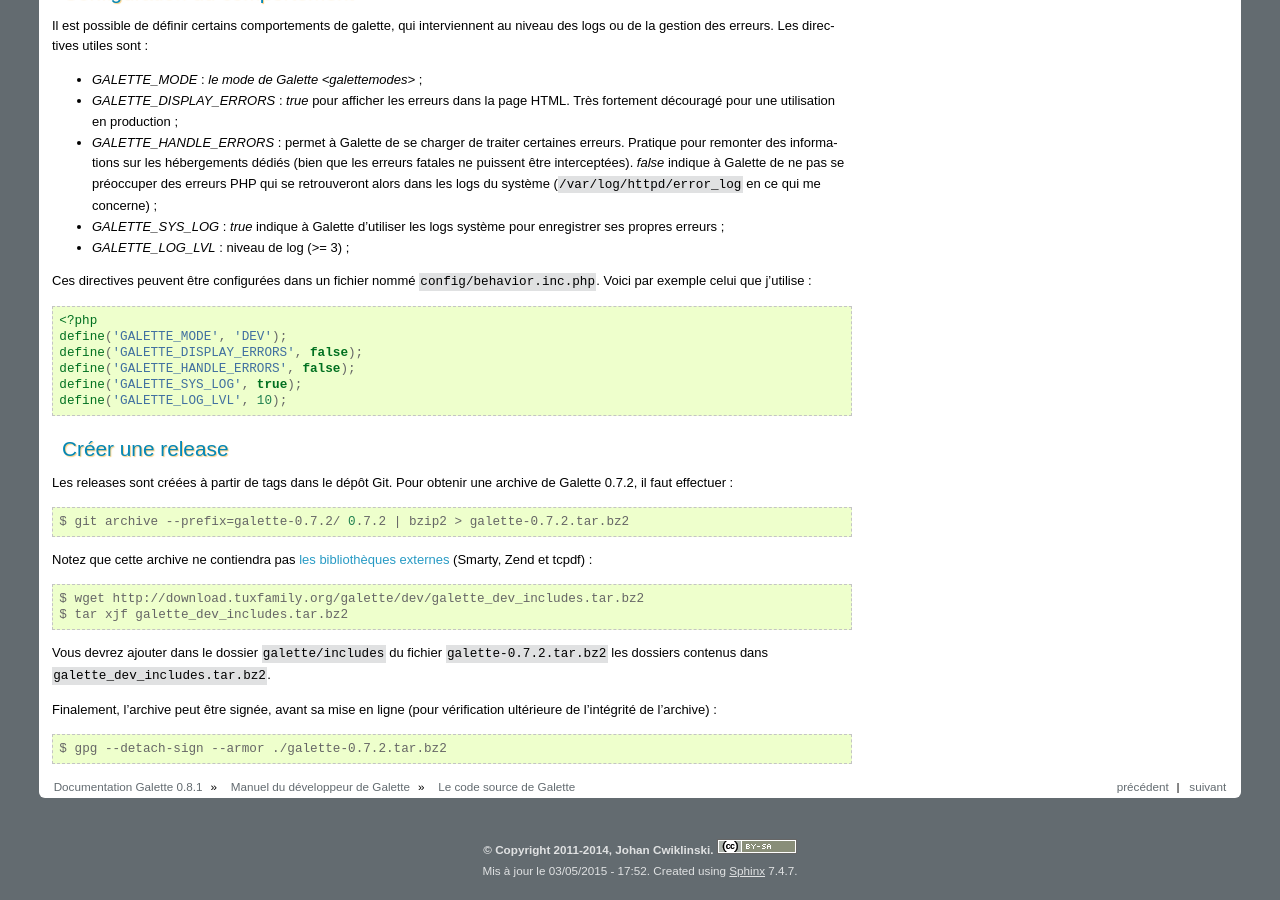
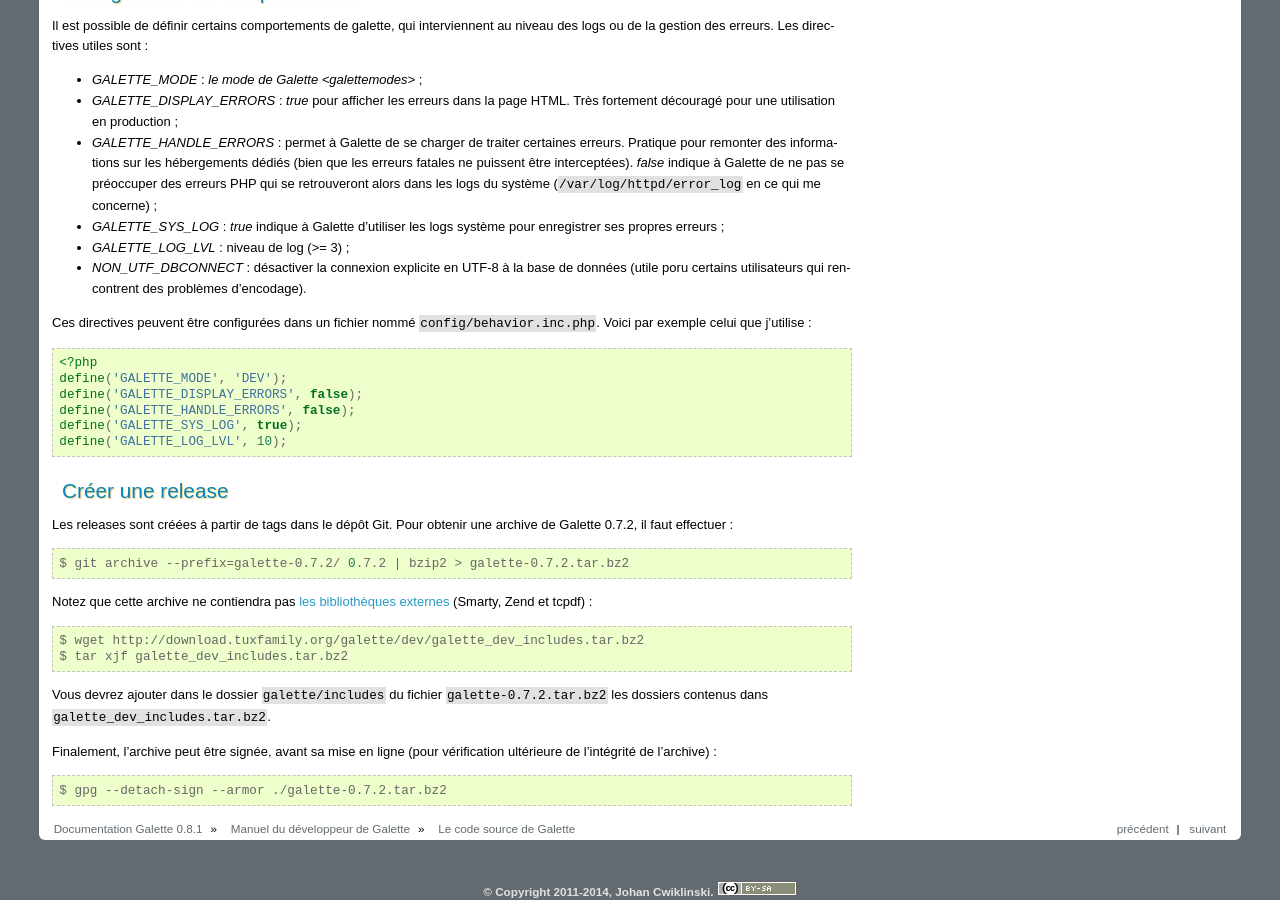
Before and after one commit to galette/galettedoc, a Sphinx documentation site: the page built from source/development/codage.rst, in a window 1280 px wide and 900 px high, scrolled down 2562 px. Built offline with Sphinx 7.4.7, drawn with Linux system fonts in a browser that asks for light colours.

Commit message:
Ajout du paramètre pour ne pas utiliser UTF-8 lors de la connexion à la base de données

```diff
--- a/source/development/codage.rst
+++ b/source/development/codage.rst
@@ -156,6 +156,7 @@ Il est possible de définir certains comportements de galette, qui interviennent
 * `GALETTE_HANDLE_ERRORS` : permet à Galette de se charger de traiter certaines erreurs. Pratique pour remonter des informations sur les hébergements dédiés (bien que les erreurs fatales ne puissent être interceptées). `false` indique à Galette de ne pas se préoccuper des erreurs PHP qui se retrouveront alors dans les logs du système (``/var/log/httpd/error_log`` en ce qui me concerne) ;
 * `GALETTE_SYS_LOG` : `true` indique à Galette d'utiliser les logs système pour enregistrer ses propres erreurs ;
 * `GALETTE_LOG_LVL` : niveau de log (>= 3) ;
+* `NON_UTF_DBCONNECT` : désactiver la connexion explicite en UTF-8 à la base de données (utile poru certains utilisateurs qui rencontrent des problèmes d'encodage).
 
 Ces directives peuvent être configurées dans un fichier nommé ``config/behavior.inc.php``. Voici par exemple celui que j'utilise :
 
```
